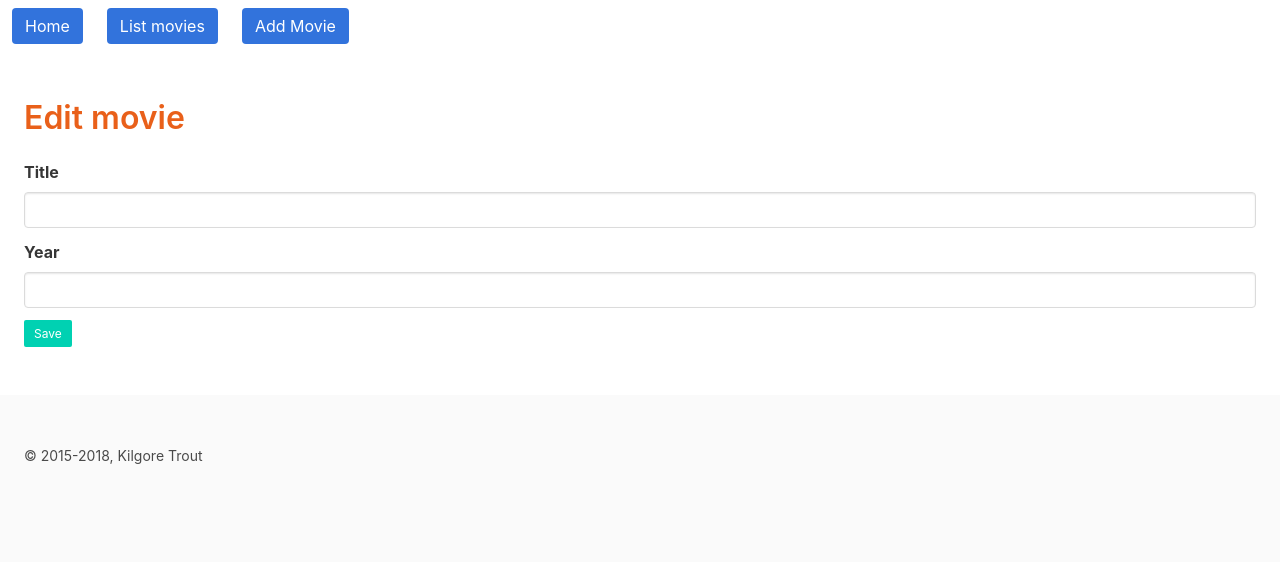
After one commit to rizafairuzzabadi/databasepractice1, a Flask app: page /new_movie in a window 1280 px wide. The commit adds this page. Shown: the top 562 px of the page. Run offline with Flask 2, Linux system fonts and the light colour scheme.

Commit message:
Update1jan

```diff
--- /dev/null
+++ b/movie.py
@@ -0,0 +1,4 @@
+class Movie:
+    def __init__(self, title, year=None):
+        self.title = title
+        self.year = year
--- a/server.py
+++ b/server.py
@@ -1,15 +1,30 @@
 from flask import Flask, render_template
 from datetime import datetime
+
 import view
+from database import Database
+from movie import Movie
+
 
 def create_app():
     app = Flask(__name__)
     app.add_url_rule("/", view_func=view.home_page)
-    app.add_url_rule("/movies", view_func=view.movies_page)
+    app.add_url_rule("/movies", view_func=view.movies_page,
+                     methods=["GET", "POST"])
+    app.add_url_rule("/new_movie", view_func=view.movie_add_page,
+                     methods=["GET", "POST"])
+    app.add_url_rule("/movies/<int:movie_key>",
+                     view_func=view.movie_page)
+    db = Database()
+    db.add_movie(Movie("Slaughterhouse-Five", year=1972))
+    db.add_movie(Movie("The Shining"))
+    app.config["db"] = db
+
     app.config.from_object("settings")
     #app.config["DEBUG"] = True
     return app
 
+
 if __name__ == "__main__":
     app = create_app()
-    app.run(host="0.0.0.0", port=8080, debug=True)
+    app.run(host="0.0.0.0", port=8080)
--- a/static/mymovies.css
+++ b/static/mymovies.css
@@ -1,3 +1,4 @@
-h1 {
-    color: #e9601a;
-}
+
+h1.title {
+     color: #e9601a;
+ }
--- a/templates/layout.html
+++ b/templates/layout.html
@@ -1,23 +1,44 @@
-<html>
-  <head>
-    <title>My movies{% block title %}{% endblock %}</title>
-    <link rel="stylesheet" href="{{ url_for('static', filename = 'mymovies/css')}}"/>
-  </head>
-  <body>
+<!DOCTYPE html>
+<html lang="en">
+
+<head>
+    <meta charset="utf-8" />
+    <meta name="viewport" content="width=device-width, initial-scale=1" />
+    <title>My movies - {% block title %}{% endblock %}</title>
+    <link rel="stylesheet" href="https://cdnjs.cloudflare.com/ajax/libs/bulma/0.7.1/css/bulma.min.css" />
+    <link rel="stylesheet" href="{{ url_for('static', filename='mymovies.css') }}" />
+</head>
+
+<body>
     <header>
-        <nav>
-            <ul>
-                <li><a href="/">Home</a></li>
-                <li><a href="{{ url_for('movies_page') }}">List movies</a></li>
-            </ul>
+        <nav class="navbar" aria-label="main navigation">
+            <div class="navbar-brand">
+                <span class="navbar-item">
+                    <a class="button is-link" href="{{ url_for('home_page') }}">Home</a>
+                </span>
+                <span class="navbar-item">
+                    <a class="button is-link" href="{{ url_for('movies_page') }}">List movies</a>
+                </span>
+                <span class="navbar-item">
+                    <a class="button is-link" href="{{ url_for('movie_add_page') }}">Add Movie</a>
+                </span>
+            </div>
         </nav>
     </header>
-    {% block content %}{% endblock %}
-  <footer>
-      <small>
-          &copy 2020 Riza
-      </small>
-  </footer>
 
-  </body>
+    <main>
+        <section class="section">
+            <div class="content">
+                {% block content %}{% endblock %}
+            </div>
+        </section>
+    </main>
+
+    <footer class="footer">
+        <div class="content">
+            <small>&copy; 2015-2018, Kilgore Trout</small>
+        </div>
+    </footer>
+</body>
+
 </html>
--- /dev/null
+++ b/templates/movie_edit.html
@@ -0,0 +1,38 @@
+{% extends "layout.html" %}
+{% block title %}Edit movie{% endblock %}
+{% block content %}
+<h1 class="title">Edit movie</h1>
+
+<form action="" method="post" name="movie_edit">
+    <div class="field">
+        <label for="title" class="label">Title</label>
+        <div class="control">
+            <input type="text" name="title" class="input" required="required" value="{{ values['title'] }}" />
+        </div>
+        {% if 'title' in values.errors %}
+        <p class="help has-background-warning">
+            {{ values.errors['title'] }}
+        </p>
+        {% endif %}
+    </div>
+
+    <div class="field">
+        <label for="year" class="label">Year</label>
+        <div class="control">
+            <input type="number" name="year" class="input" min="{{ min_year }}" max="{{ max_year }}"
+                value="{{ values['year'] }}" />
+        </div>
+        {% if 'year' in values.errors %}
+        <p class="help has-background-warning">
+            {{ values.errors['year'] }}
+        </p>
+        {% endif %}
+    </div>
+
+    <div class="field is-grouped">
+        <div class="control">
+            <button class="button is-primary is-small">Save</button>
+        </div>
+    </div>
+</form>
+{% endblock %}
--- a/view.py
+++ b/view.py
@@ -1,10 +1,100 @@
-from flask import Flask, render_template
+from flask import Flask, render_template, current_app, abort, request, redirect, url_for
 from datetime import datetime
+from movie import Movie
+
 
 def home_page():
-    today=datetime.today()
+    today = datetime.today()
     day_name = today.strftime("%A")
     return render_template("home.html", day=day_name)
 
+
 def movies_page():
-    return render_template("movies.html")
+    db = current_app.config["db"]
+    if request.method == "GET":
+        movies = db.get_movies()
+        return render_template("movies.html", movies=sorted(movies))
+    else:
+        form_movie_keys = request.form.getlist("movie_keys")
+        for form_movie_key in form_movie_keys:
+            db.delete_movie(int(form_movie_key))
+        return redirect(url_for("movies_page"))
+
+
+def movie_page(movie_key):
+    db = current_app.config["db"]
+    movie = db.get_movie(movie_key)
+    if movie is None:
+        abort(404)
+    return render_template("movie.html", movie=movie)
+
+
+def movie_add_page():
+    if request.method == "GET":
+        values = {"title": "", "year": ""}
+        return render_template("movie_edit.html", min_year=1887, max_year=datetime.now().year, values=values)
+    else:
+        valid = validate_movie_form(request.form)
+        if not valid:
+            return render_template("movie_edit.html", min_year=1887, max_year=datetime.now().year, values=request.form)
+        form_title = request.form["title"]
+        form_year = request.form["year"]
+        movie = Movie(form_title, year=int(form_year) if form_year else None)
+        db = current_app.config["db"]
+        movie_key = db.add_movie(movie)
+        return redirect(url_for("movie_page", movie_key=movie_key))
+
+
+def validate_movie_form(form):
+    form.data = {}
+    form.errors = {}
+
+    form_title = form.get("title", "").strip()
+    if len(form_title) == 0:
+        form.errors["title"] = "Title can not be blank."
+    else:
+        form.data["title"] = form_title
+
+    form_year = form.get("year")
+    if not form_year:
+        form.data["year"] = None
+    elif not form_year.isdigit():
+        form.errors["year"] = "Year must consist of digits only."
+    else:
+        year = int(form_year)
+        if (year < 1887) or (year > datetime.now().year):
+            form.errors["year"] = "Year not in valid range."
+        else:
+            form.data["year"] = year
+
+    return len(form.errors) == 0
+
+
+def movie_edit_page(movie_key):
+    if request.method == "GET":
+        db = current_app.config["db"]
+        movie = db.get_movie(movie_key)
+        if movie is None:
+            abort(404)
+        values = {"title": movie.title, "year": movie.year}
+        return render_template(
+            "movie_edit.html",
+            min_year=1887,
+            max_year=datetime.now().year,
+            values=values,
+        )
+    else:
+        valid = validate_movie_form(request.form)
+        if not valid:
+            return render_template(
+                "movie_edit.html",
+                min_year=1887,
+                max_year=datetime.now().year,
+                values=request.form,
+            )
+        title = request.form.data["title"]
+        year = request.form.data["year"]
+        movie = Movie(title, year=year)
+        db = current_app.config["db"]
+        db.update_movie(movie_key, movie)
+        return redirect(url_for("movie_page", movie_key=movie_key))
```
Also changed, not shown: database.py (added, +30 -0 lines), templates/home.html (+9 -3 lines), templates/movie.html (added, +21 -0 lines), templates/movies.html (+29 -2 lines), settings.py (line endings or trailing spaces).
